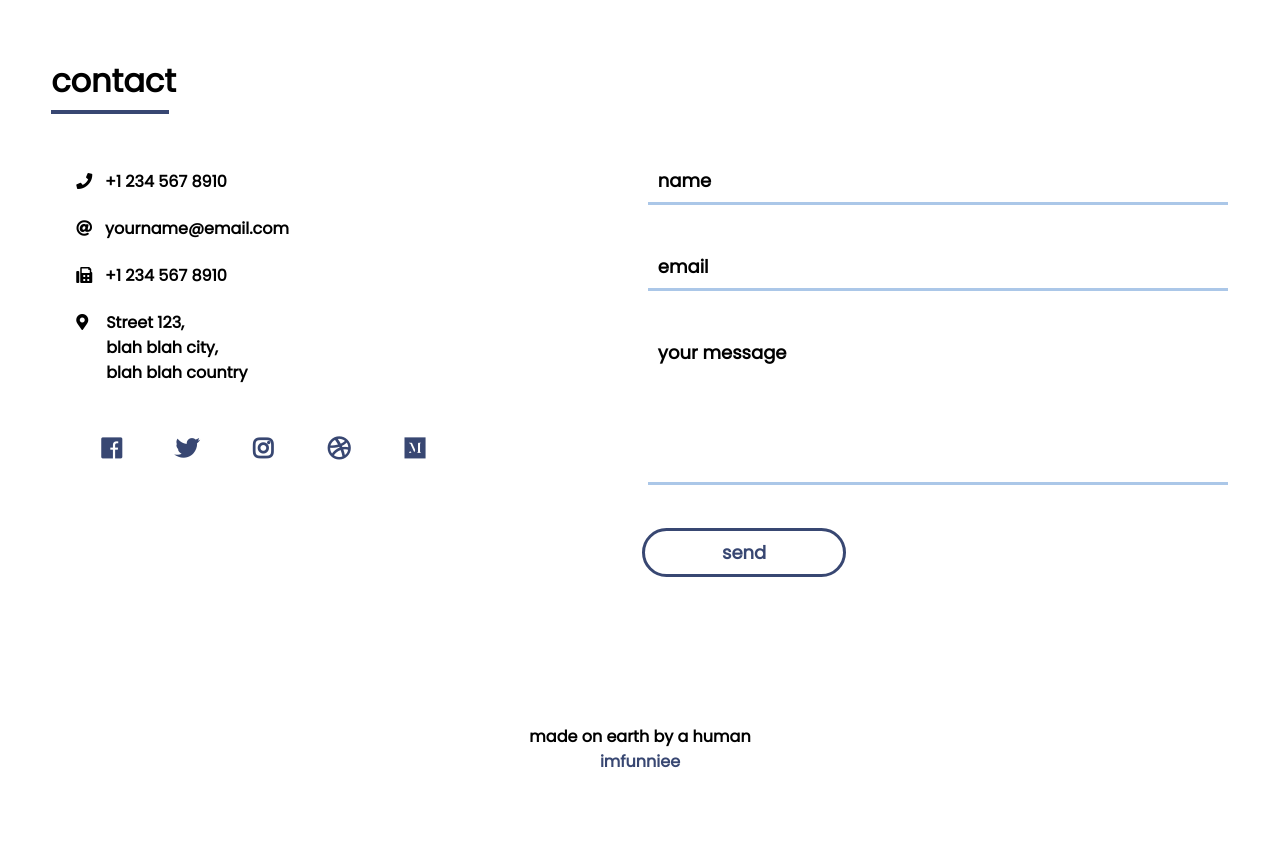
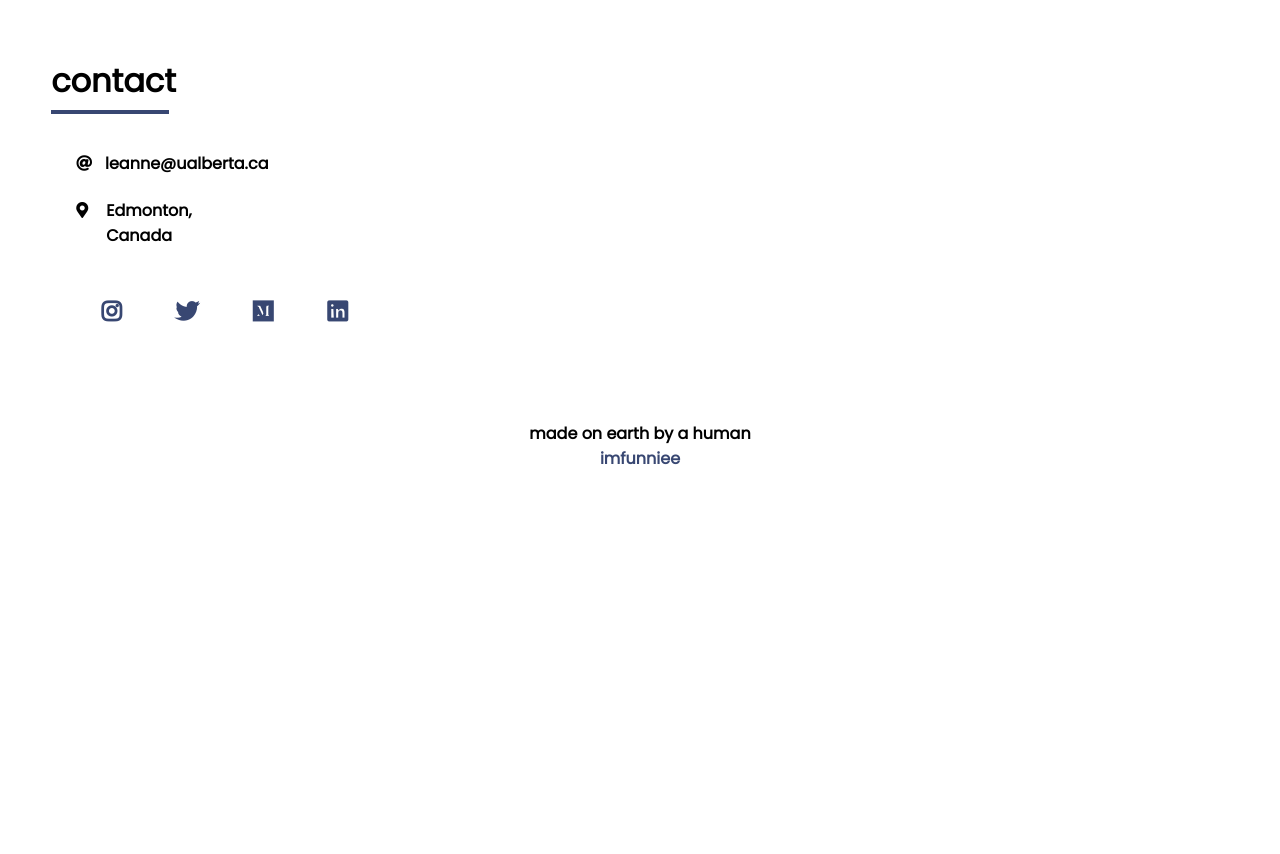
Before and after one commit to lhyx98/leanney.github.io, a plain HTML site: page urban.html in a window 1280 px wide. Shown: the part 2380-3234 px from the top of the page. After the commit the page ends 2982 px from the top, so only its background shows below. Drawn offline with nearby package versions, Linux system fonts and the light colour scheme.

Commit message:
updated all contact forms at bottom of page

```diff
--- a/urban.html
+++ b/urban.html
@@ -77,42 +77,22 @@
                         <div id="inner_div">
                             <table id="inner_table">
                               <tr>
-                                    <td><i class="fas fa-phone"></i> &nbsp; +1 234 567 8910</td>
-                                </tr>
-                                <tr>
-                                    <td><i class="fas fa-at"></i> &nbsp; yourname@email.com</td>
-                                </tr>
-                                 <tr>
-                                    <td><i class="fas fa-fax"></i> &nbsp; +1 234 567 8910</td>
+                                  <td><i class="fas fa-at"></i> &nbsp; leanne@ualberta.ca</td>
                               </tr>
                               <tr>
                                   <td><i class="fas fa-map-marker-alt"></i>
                                   <div id="address">
-                                        Street 123,<br>
-                                        blah blah city,<br>
-                                        blah blah country
+                                      Edmonton,<br>
+                                      Canada
                                   </div>
                                   </td>
                               </tr>
                               <tr>
                                   <td>
-                                        <a class="social"><i class="fab fa-facebook"></i></a>
-                                        <a class="social"><i class="fab fa-twitter"></i></a>
-                                        <a class="social"><i class="fab fa-instagram"></i></a>
-                                        <a class="social"><i class="fab fa-dribbble"></i></a>
-                                        <a class="social"><i class="fab fa-medium"></i></a>
-                                    </td>
-                                </tr>
-                            </table>
-                        </div>
-                    </td>
-                    <td>
-                        <form>
-                            <input type="text" placeholder="name" required>
-                            <input type="email" placeholder="email" required><br>
-                            <textarea placeholder="your message" required rows="5"></textarea><br>
-                            <button class="btn_one">send</button>
-                        </form>
+                                      <a href="https://instagram.com/leanne.yangg" class="social"><i class="fab fa-instagram"></i></a>
+                                      <a href="https://twitter.com/leanne_y" class="social"><i class="fab fa-twitter"></i></a>
+                                      <a href="https://medium.com/@lean__y" class="social"><i class="fab fa-medium"></i></a>
+                                      <a href="https://linkedin.com/in/leanne-y" class="social"><i class="fab fa-linkedin"></i></a>
                                   </td>
                               </tr>
             </table>
```
Also changed, not shown: landscape.html (+7 -23 lines), portrait-business.html (+9 -2 lines), portrait-lifestyle.html (+7 -15 lines), the59th.html (+7 -15 lines). Lines whose indentation alone changed are shown as unchanged.
